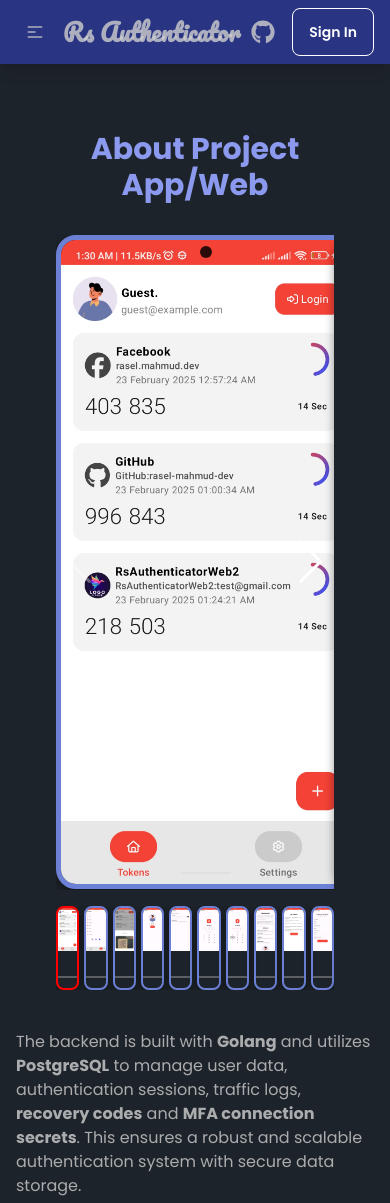
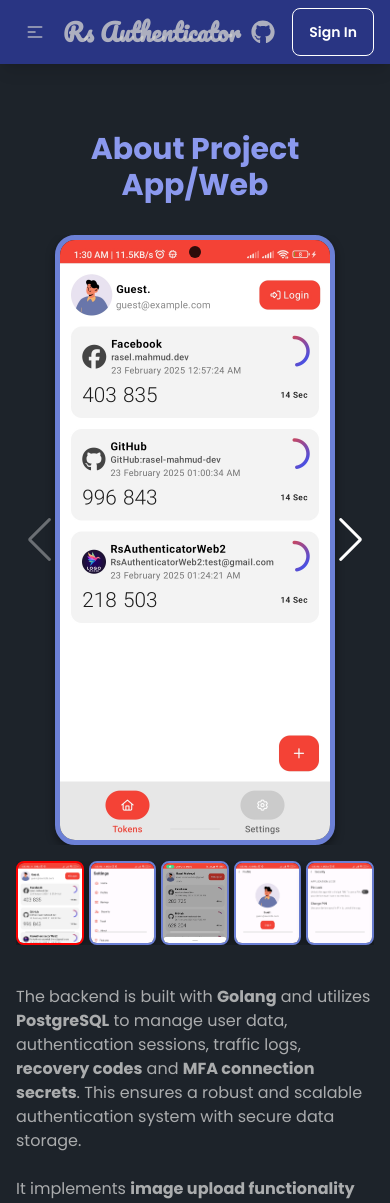
Before and after one commit to rasel-mahmud-dev/rs-authenticator-web-dashboard, a React (Vite) app in the folder frontend/: page / in a window 390 px wide. Shown: the top 1203 px of the page. Built offline with nearby package versions, Linux system fonts and the light colour scheme; no server answers.

Commit message:
fix responsive issue && update readme

```diff
--- a/frontend/src/components/HeaderNavbar.jsx
+++ b/frontend/src/components/HeaderNavbar.jsx
@@ -80,7 +80,7 @@
                     <div className="flex flex-1 items-center justify-end px-2">
 
                         <a target="_blank" className="btn btn-ghost"
-                           href="https://github.com/rasel-mahmud-dev/rs-authenticator-app">
+                           href="https://github.com/rasel-mahmud-dev/rs-authenticator-web-dashboard">
                             <FaGithub className="text-2xl"/>
                         </a>
 
@@ -98,7 +98,7 @@
                                             </div>
                                         </div>
 
-                                        <span>{user?.username}</span>
+                                        <span className="hidden md:block">{user?.username}</span>
                                     </div>
 
                                     <ul
--- a/frontend/src/components/LoginForm.jsx
+++ b/frontend/src/components/LoginForm.jsx
@@ -5,6 +5,8 @@
 import useAuthStore from "../store/authState.js";
 import AuthenticationLogin from "../pages/AuthenticationLogin.jsx";
 import {toast} from "react-toastify";
+
+let loadingId;
 
 const LoginForm = () => {
     const [query] = useSearchParams()
@@ -33,13 +35,16 @@
             } else {
                 sessionStorage.setItem("token", data?.data?.token);
             }
+            toast.done(loadingId)
             toast.success("Great! You have successfully logged in!");
             navigate('/account')
 
         },
         onError: (error) => {
+            toast.done(loadingId)
+            toast.error(error?.message);
             console.error("Oops! Authentication failed");
-        }
+        },
     });
 
     function handleLogin(e) {
@@ -47,6 +52,7 @@
         const email = e.target.email.value;
         const password = e.target.password.value;
         const rememberMe = e.target.rememberMe.checked;
+        loadingId = toast.loading("Logging in...")
         mutation.mutate({email, password, rememberMe});
     }
 
@@ -54,7 +60,7 @@
 
     return (
         <div className="flex items-center justify-center relative vh overflow-hidden">
-            {enabled2Fa ? <AuthenticationLogin userId={enabled2Fa} /> : (
+            {enabled2Fa ? <AuthenticationLogin userId={enabled2Fa}/> : (
                 <div
                     className="card w-96 bg-transparent absolute left-1/2 -translate-x-1/2 top-[10vh] md:bg-gray-800  shadow-none md:shadow-xl">
                     <div className="card-body">
--- a/frontend/src/components/RegistrationForm.jsx
+++ b/frontend/src/components/RegistrationForm.jsx
@@ -1,26 +1,27 @@
-import React, {useEffect} from "react";
+import React from "react";
 import {Link, useNavigate} from "react-router-dom";
 import {useMutation} from "@tanstack/react-query";
 import {register} from "../services/authSerivce.js";
-import useAuthStore from "../store/authState.js";
 import {toast} from "react-toastify";
-import { faker } from '@faker-js/faker';
+import {faker} from '@faker-js/faker';
+
+
+let loadingId;
 
 const RegistrationForm = () => {
     const navigate = useNavigate();
-
     const fakeEmail = faker.internet.email().toLowerCase();
     const randomName = faker.internet.username().toLowerCase();
-
-
 
     const mutation = useMutation({
         mutationFn: register,
         onSuccess: (_data, variables) => {
+            toast.done(loadingId)
             toast.success("Great! You have successfully registered!");
             navigate(`/login?email=${variables.email}`);
         },
         onError: (error) => {
+            toast.done(loadingId)
             toast.error("Oops! Registration failed.");
             console.error("Registration failed:", error);
         },
@@ -31,6 +32,7 @@
         const username = e.target.username.value;
         const email = e.target.email.value;
         const password = e.target.password.value;
+        loadingId = toast.loading("Account creating...")
         mutation.mutate({username, email, password});
     }
 
@@ -38,7 +40,8 @@
 
     return (
         <div className="vh  mt-10 md:mt-0 overflow-hidden">
-            <div className="relative top-0 md:top-[20vh] w-96 rounded-xl mx-auto md:bg-gray-800  shadow-none md:shadow-xl">
+            <div
+                className="relative top-0 md:top-[20vh] w-96 rounded-xl mx-auto md:bg-gray-800  shadow-none md:shadow-xl">
                 <div className="card-body">
                     <h2 className="text-2xl font-semibold text-center text-white">Create an Account</h2>
                     <p className="text-center text-gray-400 mb-4">Sign up to get started</p>
--- a/frontend/src/components/homeSection/AppPreviewGallery.jsx
+++ b/frontend/src/components/homeSection/AppPreviewGallery.jsx
@@ -12,6 +12,8 @@
 
 const AppPreviewGallery = ({images = []}) => {
     const [thumbsSwiper, setThumbsSwiper] = useState(null);
+
+    const isMobile = window.innerWidth < 576
 
     return (
         <>
@@ -28,7 +30,7 @@
             >
                 {images?.map(el => (
                     <SwiperSlide key={el}>
-                        <div className="android-frame w-[300px] mx-auto ">
+                        <div className="android-frame w-[280px] md:w-[300px] mx-auto ">
                             <img alt={el} src={el}/>
                         </div>
                     </SwiperSlide>
@@ -37,7 +39,7 @@
             <Swiper
                 onSwiper={setThumbsSwiper}
                 spaceBetween={5}
-                slidesPerView={10}
+                slidesPerView={isMobile ? 5: 10}
                 freeMode={true}
                 watchSlidesProgress={true}
                 modules={[FreeMode, Navigation, Thumbs]}
--- a/frontend/src/components/homeSection/ProjectInfo.jsx
+++ b/frontend/src/components/homeSection/ProjectInfo.jsx
@@ -29,7 +29,7 @@
 
                 <div className="block lg:grid grid-cols-12 gap-0 lg:gap-x-20">
                     <div className=" col-span-5 select-none mx-auto ">
-                        <div className="mx-auto max-w-[500px] px-10 lg:px-0">
+                        <div className="mx-auto max-w-[500px] px:0 md:px-10 lg:px-0">
                             <AppPreviewGallery images={appCovers}/></div>
                     </div>
 
--- a/frontend/src/components/homeSection/ProjectVideo.jsx
+++ b/frontend/src/components/homeSection/ProjectVideo.jsx
@@ -7,10 +7,8 @@
                 <h2 className="text-3xl font-bold text-center text-primary mb-8">
                     See It In Action: Video Overview
                 </h2>
-
                 <div
-                    className="transition-all duration-500 ease-in-out hover:scale-105    hover:shadow-lg  max-w-7xl border border-primary rounded-xl overflow-hidden mx-auto   ">
-
+                    className="transition-all duration-500 ease-in-out hover:scale-105 hover:shadow-lg max-w-7xl border border-primary rounded-xl overflow-hidden mx-auto">
                     <video
                         poster="/rs-authenticator-thumb.webp"
                         src="/rs-authenticator-2.mp4"
--- a/frontend/src/services/api.js
+++ b/frontend/src/services/api.js
@@ -3,8 +3,8 @@
 export const baseUrl = import.meta.env.DEV ? "http://localhost:8080" : "https://go-netlify-app.vercel.app"
 
 export const api = axios.create({
-    // baseURL: "http://192.168.10.148:8080",
-    baseURL: baseUrl,
+    baseURL: "http://192.168.0.148:8080",
+    // baseURL: baseUrl,
     withCredentials: true
 })
 
```
Also changed, not shown: 1 other file (tests, documents, lock files or other folders).
